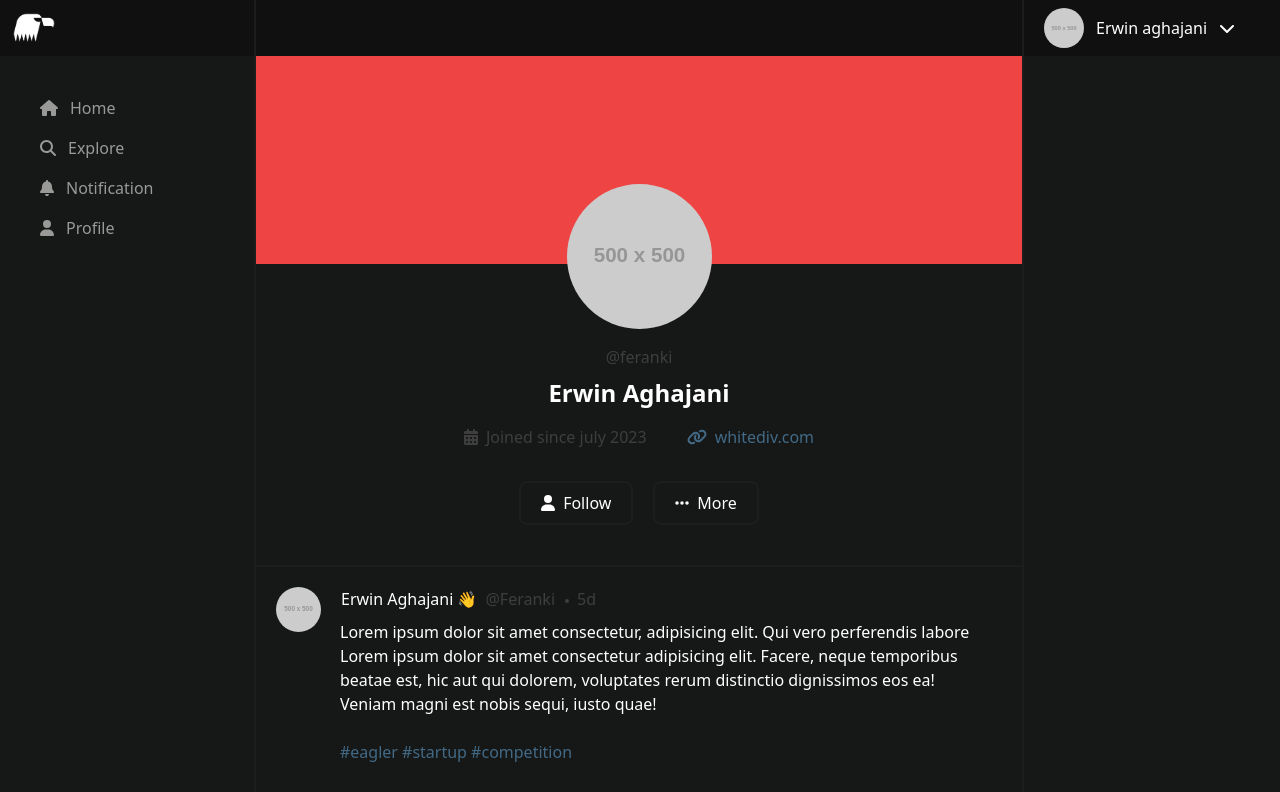
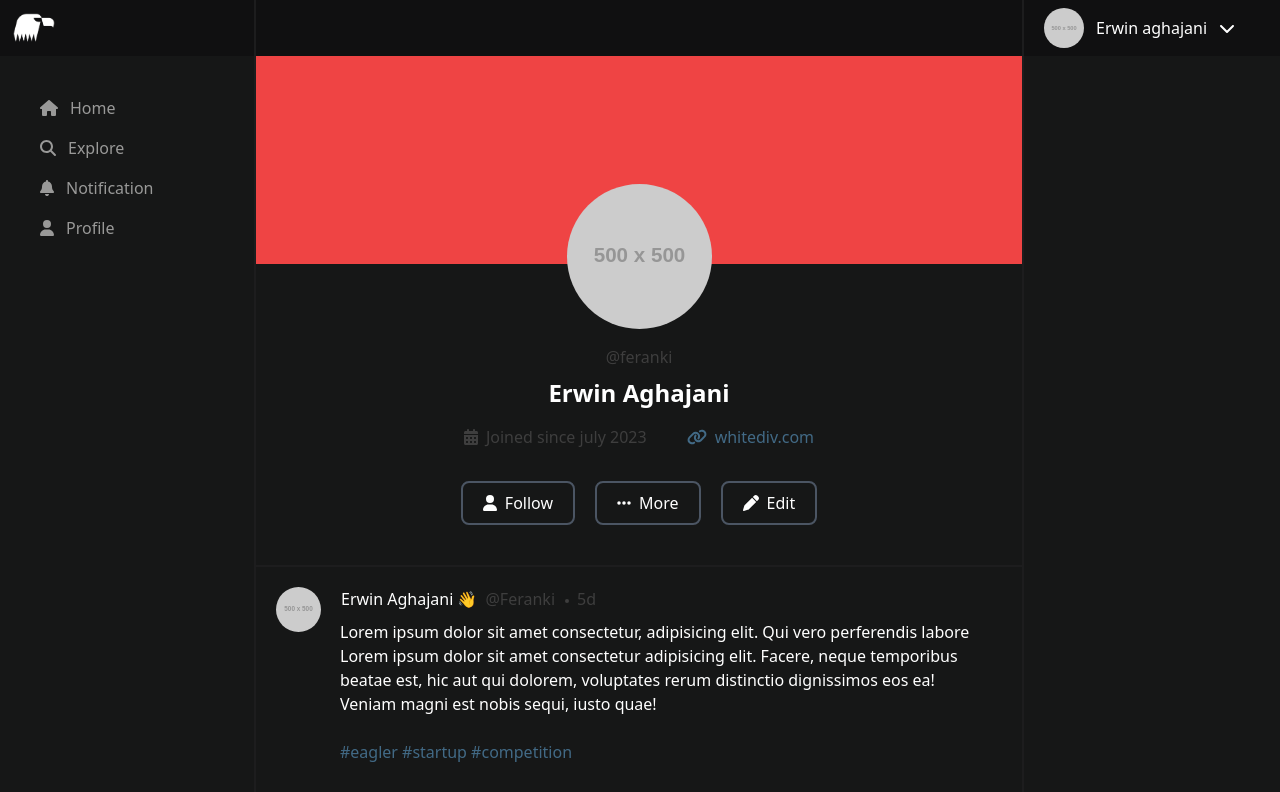
Before and after one commit to TronIsHere/eagler-socialmedia, a React (Vite) app: page / in a window 1280 px wide. Shown: the top 792 px of the page. Built offline with nearby package versions, Linux system fonts and the light colour scheme.

Commit message:
removed some unnecessary assets

```diff
--- a/src/components/ui/mainMenu.tsx
+++ b/src/components/ui/mainMenu.tsx
@@ -1,6 +1,6 @@
 import { FC } from "react";
 import { FontAwesomeIcon } from '@fortawesome/react-fontawesome'
-import { faBell, faCircle, faGift, faHome, faImage, faPaperPlane, faSearch, faSmile, faUser, faVideo } from '@fortawesome/free-solid-svg-icons'
+import { faBell, faHome, faSearch, faUser  } from '@fortawesome/free-solid-svg-icons'
 
 const MainMenu:FC = ()=>{
     return(
--- a/src/components/ui/userWrote.tsx
+++ b/src/components/ui/userWrote.tsx
@@ -1,4 +1,4 @@
-import { faBookBookmark, faBookmark, faCircle, faComment, faCommentDots, faFeather, faHeart } from "@fortawesome/free-solid-svg-icons";
+import { faBookmark, faCommentDots, faFeather, faHeart } from "@fortawesome/free-solid-svg-icons";
 import { FontAwesomeIcon } from "@fortawesome/react-fontawesome";
 import { FC } from "react";
 
--- a/src/pages/home/profile.tsx
+++ b/src/pages/home/profile.tsx
@@ -1,7 +1,6 @@
-import { faCalendar, faCalendarAlt, faDotCircle, faEllipsis, faLink, faPerson, faUser } from "@fortawesome/free-solid-svg-icons";
+import {faCalendarAlt, faEllipsis, faLink, faPen, faUser } from "@fortawesome/free-solid-svg-icons";
 import { FontAwesomeIcon } from "@fortawesome/react-fontawesome";
 import UserWroteColumn from "../../components/ui/userWrote";
-import WriteComponent from "../../components/ui/write";
 
 const ProfilePage = () => {
   return (
@@ -28,13 +27,17 @@ const ProfilePage = () => {
           <p className="mt-4 ml-10 text-links hover:underline"><FontAwesomeIcon icon={faLink} className="mr-2"></FontAwesomeIcon>whitediv.com</p>
           </div>
           <div className="flex justify-center mt-8">
-            <div className="flex text-white border-whiteGray border-2 p-2 px-5 rounded-lg mr-5 cursor-pointer">
+            <div className="flex text-white border-gray-600 border-2 p-2 px-5 rounded-lg mr-5 cursor-pointer">
               <FontAwesomeIcon icon={faUser} className="mt-1 mr-2"></FontAwesomeIcon>
               <span className="">Follow</span>
             </div>
-            <div className="flex text-white border-whiteGray border-2 p-2 px-5 rounded-lg cursor-pointer">
+            <div className="flex text-white border-gray-600 border-2 p-2 px-5 rounded-lg cursor-pointer">
               <FontAwesomeIcon icon={faEllipsis} className="mt-1 mr-2"></FontAwesomeIcon>
               <span className="">More</span>
+            </div>
+            <div className="flex text-white border-gray-600 border-2 p-2 px-5 rounded-lg ml-5 cursor-pointer">
+              <FontAwesomeIcon icon={faPen} className="mt-1 mr-2"></FontAwesomeIcon>
+              <span className="">Edit</span>
             </div>
           </div>
         </div>
```
